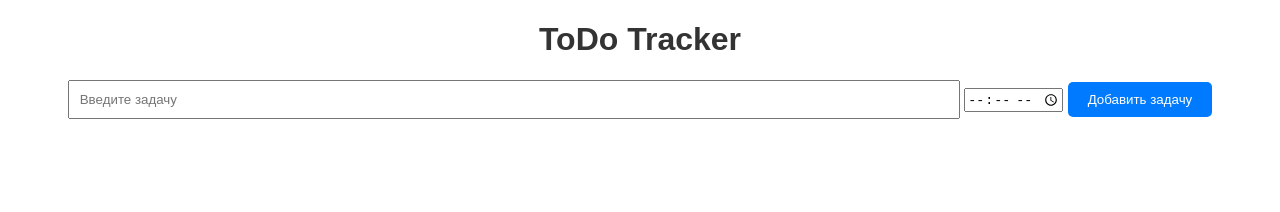
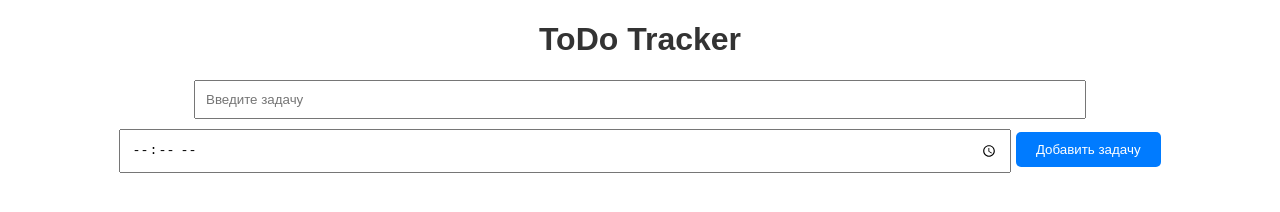
Before and after one commit to Varouses/todo_daily_tracker, a plain HTML site: page index.html in a window 1280 px wide. Drawn offline with Linux system fonts and the light colour scheme.

Commit message:
Update style.css

```diff
--- a/style.css
+++ b/style.css
@@ -8,7 +8,7 @@ h1 {
     color: #333;
 }
 
-#taskInput {
+#taskInput, #taskTime {
     padding: 10px;
     width: 70%;
     margin-bottom: 10px;
```
